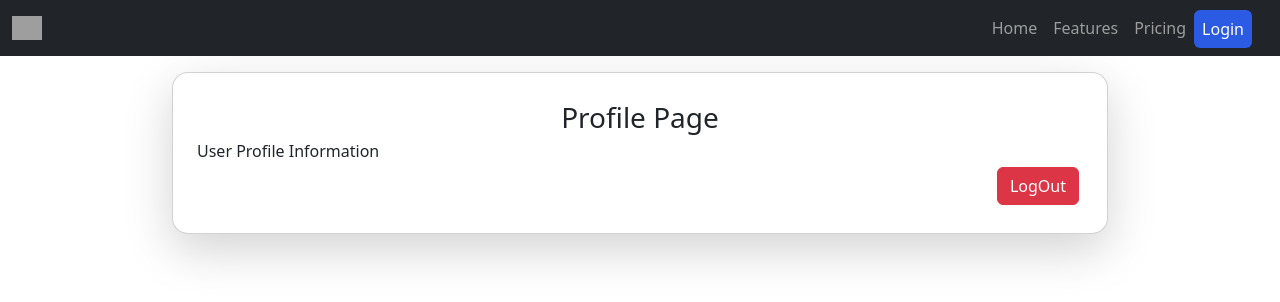
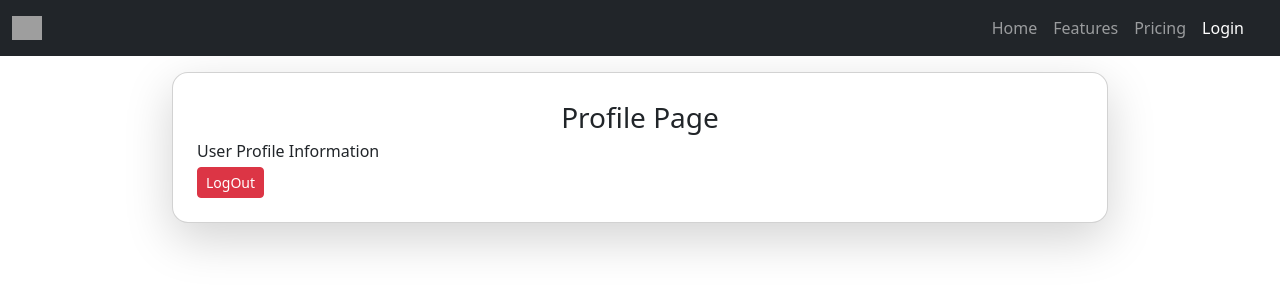
Before and after one commit to Sainhasan/Sistem_coba, a React (Vite) app: page /profile in a window 1280 px wide. Shown: the top 302 px of the page. Built offline with nearby package versions, Linux system fonts and the light colour scheme; no server answers; grey boxes are pictures that could not be loaded.

Commit message:
Refactor Navbar and Profile components for improved user role handling and loading state management

```diff
--- a/src/components/Navbar.jsx
+++ b/src/components/Navbar.jsx
@@ -30,13 +30,29 @@ export default function Navbar() {
           aria-labelledby="offcanvasDarkNavbarLabel"
         >
           <div className="offcanvas-header">
-            <img
+            {user && profile ? (
+                  <div className="FlexNone">
+                    {(profile.role === "admin" || profile.role === "user") && (
+                      <Link to="/profile">
+                      <img
+              src="src\assets\Profil.png"
+              alt="Logo"
+              width="30"
+              height="24"
+              id="offcanvasDarkNavbarLabel"
+            />
+                      </Link>
+                    )}
+                  </div>
+                ) :(
+                  <img
               src="/Logo.png"
               alt="Logo"
               width="30"
               height="24"
               id="offcanvasDarkNavbarLabel"
             />
+                )}
             <button
               type="button"
               className="btn-close btn-close-white"
@@ -64,10 +80,8 @@ export default function Navbar() {
               <li>
                 {user && profile ? (
                   <div className="FlexNone">
-                    {profile.role === "admin" && (
-                      <Link to="/profile" className="nav-link">
-                        Profile
-                      </Link>
+                    {(profile.role === "admin" || profile.role === "user") && (
+                      null
                     )}
                   </div>
                 ) : (
--- a/src/index.css
+++ b/src/index.css
@@ -10,10 +10,7 @@ html{
 }
 
 .lgnbtn{
-  background-color: rgb(42, 91, 226);
   color: white;
-  padding: 12%;
-  margin-top: 3%;
 }
 
 .fade-in {
--- a/src/pages/Profile.jsx
+++ b/src/pages/Profile.jsx
@@ -2,7 +2,13 @@ import { Link } from "react-router-dom";
 import { signOut } from "firebase/auth";
 import { auth } from "../Firebase";
 
+import useAuthProfile from "../Function/UseAuthProfile";
+import Refresh from "../components/Refresh";
+
 export default function Profile() {
+  const { user, profile, loading } = useAuthProfile();
+  if (loading) return <Refresh />;
+
   const handleLogout = async () => {
     await signOut(auth);
   };
@@ -15,12 +21,28 @@ export default function Profile() {
           <div>
             <label>User Profile Information</label>
           </div>
-          <div className="d-flex m-1 justify-content-end">
-            <Link to={"/"}>
-              <button className="btn btn-danger" onClick={handleLogout}>
-                LogOut
-              </button>
-            </Link>
+          <div className="d-flex justify-content-between mt-1">
+            {user && profile ? (
+              <div className="d-flex align-items-center">
+                {profile.role === "admin" && (
+                  <Link to="/manage">
+                    <button className="btn btn-sm btn-success">
+                      Manajemen User
+                    </button>
+                  </Link>
+                )}
+              </div>
+            ) : null}
+            <div className="d-flex">
+              <Link to="/">
+                <button
+                  className="btn btn-sm btn-danger"
+                  onClick={handleLogout}
+                >
+                  LogOut
+                </button>
+              </Link>
+            </div>
           </div>
         </form>
       </div>
```
